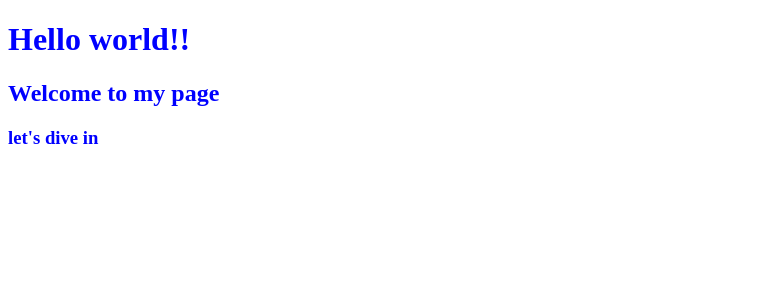
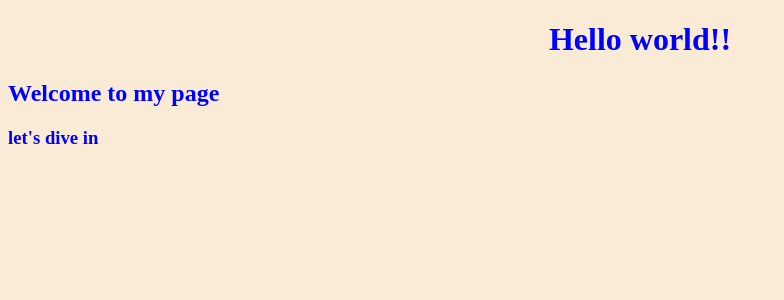
Before and after one commit to nvarshini1101-sudo/autosuggest-spring, a Spring Boot app: page /INDEX.html in a window 1280 px wide. Shown: the top 300 px of the page, without its empty margins (0-784 px from the left). Run offline with Spring Boot 4, Linux system fonts and the light colour scheme.

```diff
--- a/src/main/resources/static/index.css
+++ b/src/main/resources/static/index.css
@@ -1,5 +1,9 @@
+body{
+    background-color: antiquewhite;
+}
 h1{
     color: blue;
+    text-align: center;
 }
 h2{
     color: blue;
```
Also changed, not shown: 2 other files.
